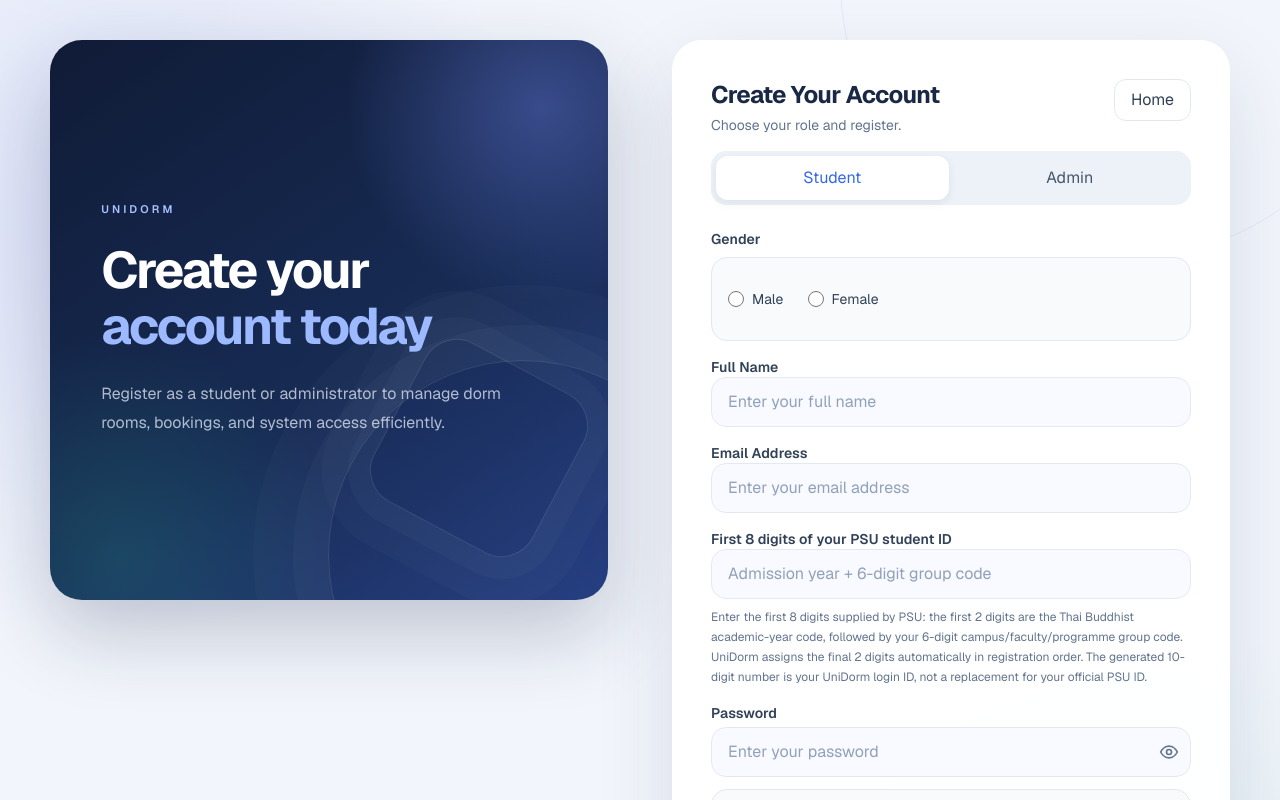
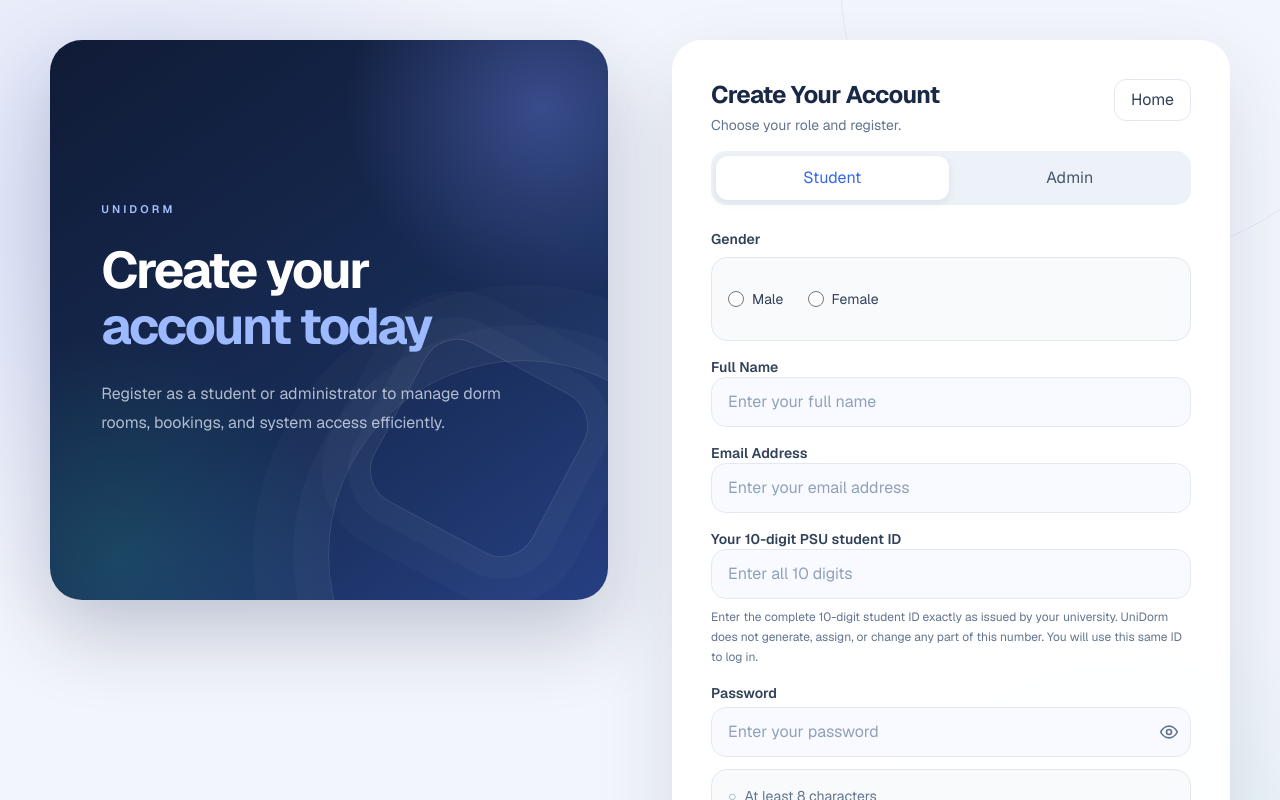
Before and after one commit to Yolk-again/Final_Project-UniDorm, a Next.js app in the folder frontend/: page /register in a window 1280 px wide. Shown: the top 800 px of the page. Built offline with nearby package versions, Linux system fonts and the light colour scheme; no server answers.

Commit message:
Accept complete university-issued student ID

```diff
--- a/frontend/app/register/page.tsx
+++ b/frontend/app/register/page.tsx
@@ -13,7 +13,7 @@ export default function RegisterPage() {
   const [role, setRole] = useState<"student" | "admin">("student");
   const [loading, setLoading] = useState(false);
   const [generatedAdminId, setGeneratedAdminId] = useState("");
-  const [generatedStudentId, setGeneratedStudentId] = useState("");
+  const [registeredStudentId, setGeneratedStudentId] = useState("");
   const [registrationKey, setRegistrationKey] = useState("");
   const [registrationSuccess, setRegistrationSuccess] = useState(false);
   const [registeredRole, setRegisteredRole] = useState<"student" | "admin" | "">("",
@@ -56,7 +56,7 @@ export default function RegisterPage() {
     }, 2500);
   };
 
-  const normalizeDigits = (value: string) => value.replace(/\D/g, "").slice(0, 8);
+  const normalizeDigits = (value: string) => value.replace(/\D/g, "").slice(0, 10);
 
   const passwordChecks = [
     { label: "At least 8 characters", met: formData.password.length >= 8 },
@@ -94,9 +94,9 @@ export default function RegisterPage() {
       if (!formData.gender) newErrors.gender = "Please select the gender";
 
       if (!formData.studentId) {
-        newErrors.studentId = "Please enter the first 8 digits of your PSU student ID";
-      } else if (!/^[0-9]{8}$/.test(formData.studentId)) {
-        newErrors.studentId = "Enter exactly 8 digits: the admission year and your campus/programme group code";
+        newErrors.studentId = "Please enter your complete 10-digit PSU student ID";
+      } else if (!/^[0-9]{10}$/.test(formData.studentId)) {
+        newErrors.studentId = "Enter all 10 digits exactly as issued by your university";
       }
     }
 
@@ -122,7 +122,7 @@ export default function RegisterPage() {
               gender: formData.gender,
               name: formData.name,
               email: formData.email,
-              studentIdPrefix: formData.studentId,
+              studentId: formData.studentId,
               password: formData.password,
             }
           : {
@@ -377,14 +377,14 @@ export default function RegisterPage() {
             {role === "student" && (
               <div>
                 <label className="block text-sm font-semibold text-slate-700">
-                  First 8 digits of your PSU student ID
+                  Your 10-digit PSU student ID
                 </label>
                 <input
                   type="text"
                   inputMode="numeric"
-                  maxLength={8}
+                  maxLength={10}
                   autoComplete="off"
-                  placeholder="Admission year + 6-digit group code"
+                  placeholder="Enter all 10 digits"
                   className={`${inputClass} ${
                     errors.studentId ? "border-red-400" : "border-slate-200"
                   }`}
@@ -397,7 +397,7 @@ export default function RegisterPage() {
                   }
                 />
                 <p className="mt-2 text-xs leading-5 text-slate-500">
-                  Enter the first 8 digits supplied by PSU: the first 2 digits are the Thai Buddhist academic-year code, followed by your 6-digit campus/faculty/programme group code. UniDorm assigns the final 2 digits automatically in registration order. The generated 10-digit number is your UniDorm login ID, not a replacement for your official PSU ID.
+                  Enter the complete 10-digit student ID exactly as issued by your university. UniDorm does not generate, assign, or change any part of this number. You will use this same ID to log in.
                 </p>
                 {errors.studentId && (
                   <p className="mt-1 text-xs font-medium text-red-500">
@@ -589,22 +589,22 @@ export default function RegisterPage() {
             {registrationSuccess ? (
               <div className="space-y-4 rounded-2xl border border-emerald-200 bg-emerald-50 p-6 text-slate-900">
                 <p className="text-lg font-semibold">Registration complete!</p>
-                {role === "student" && generatedStudentId ? (
+                {role === "student" && registeredStudentId ? (
                   <div className="space-y-3 rounded-2xl border border-slate-200 bg-white p-4">
                     <div>
-                      <p className="text-sm text-slate-500">Your UniDorm Student ID</p>
+                      <p className="text-sm text-slate-500">Your registered Student ID</p>
                       <p className="mt-1 text-3xl font-bold tracking-wider text-slate-900">
-                        {generatedStudentId}
+                        {registeredStudentId}
                       </p>
                     </div>
                     <p className="text-sm text-slate-500">
-                      Save this 10-digit ID. Use it with your password whenever you log in.
+                      This is the university-issued ID you entered. Use this exact 10-digit ID with your password whenever you log in.
                     </p>
                     <button
                       type="button"
                       onClick={() => {
                         void navigator.clipboard
-                          .writeText(generatedStudentId)
+                          .writeText(registeredStudentId)
                           .then(() => showToast("Student ID copied!", "success"))
                           .catch(() => showToast("Unable to copy. Please write down your ID.", "error"));
                       }}
```
